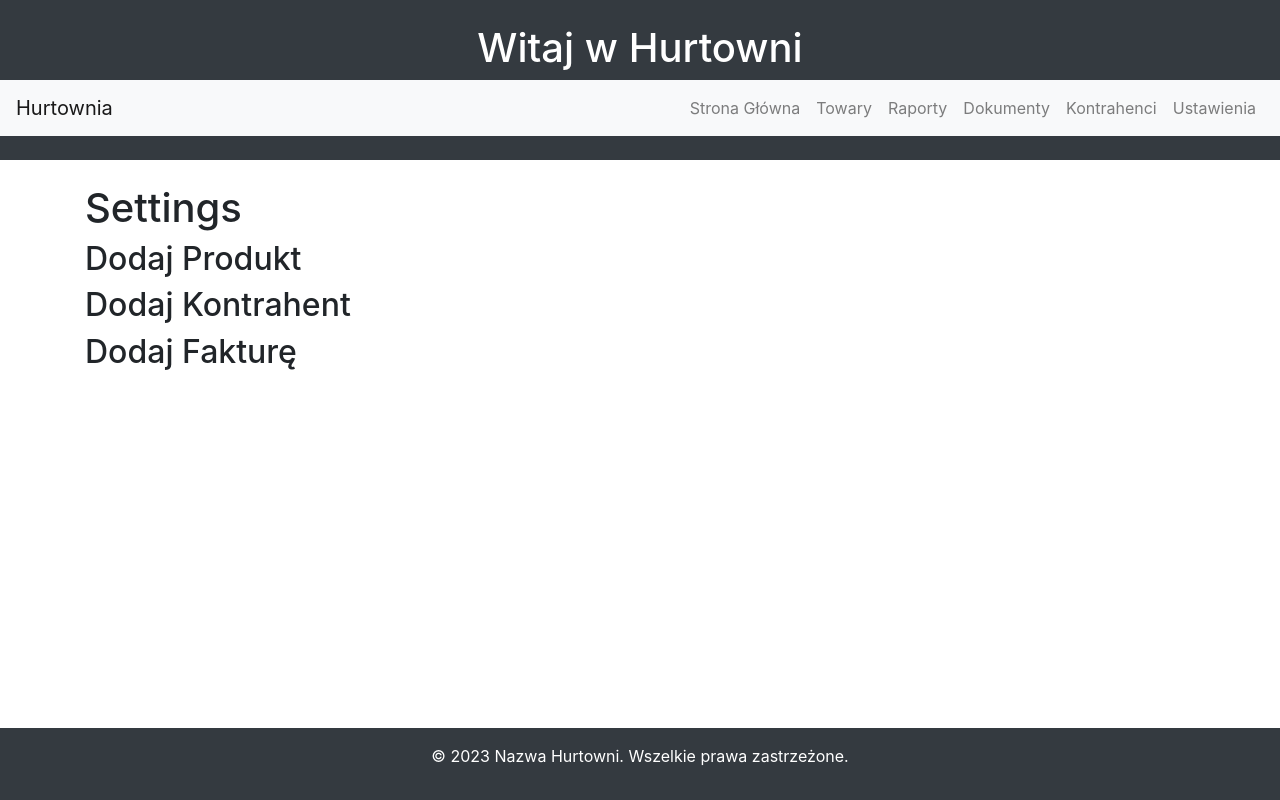
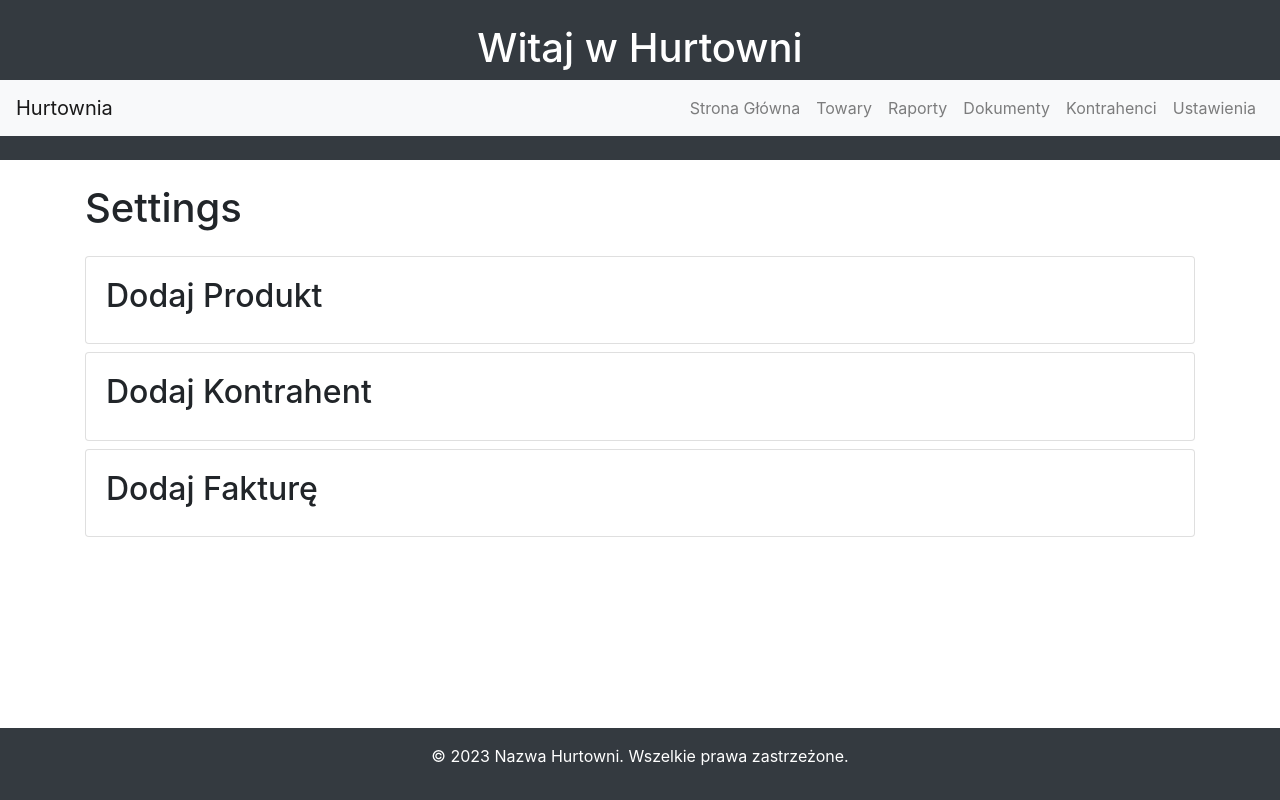
Before and after one commit to rafalcodesstuff/ERP-szko-a, a plain HTML site: page ustawienia.html in a window 1280 px wide. Drawn offline with nearby package versions, Linux system fonts and the light colour scheme.

Commit message:
ustawienia pretty

```diff
--- a/ustawienia.html
+++ b/ustawienia.html
@@ -54,10 +54,22 @@
         </nav>
     </header>
     <main id="main" class="container my-4">
-        <h1>Settings</h1>
-        <h2>Dodaj Produkt</h2>
-        <h2>Dodaj Kontrahent</h2>
-        <h2>Dodaj Fakturę</h2>
+        <h1 class="mb-4">Settings</h1>
+        <div class="card mb-2">
+            <div class="card-body">
+                <h2>Dodaj Produkt</h2>
+            </div>
+        </div>
+        <div class="card mb-2">
+            <div class="card-body">
+                <h2>Dodaj Kontrahent</h2>
+            </div>
+        </div>
+        <div class="card mb-2">
+            <div class="card-body">
+                <h2>Dodaj Fakturę</h2>
+            </div>
+        </div>
     </main>
     <footer class="bg-dark text-white text-center py-3">
         <p>&copy; 2023 Nazwa Hurtowni. Wszelkie prawa zastrzeżone.</p>
```
